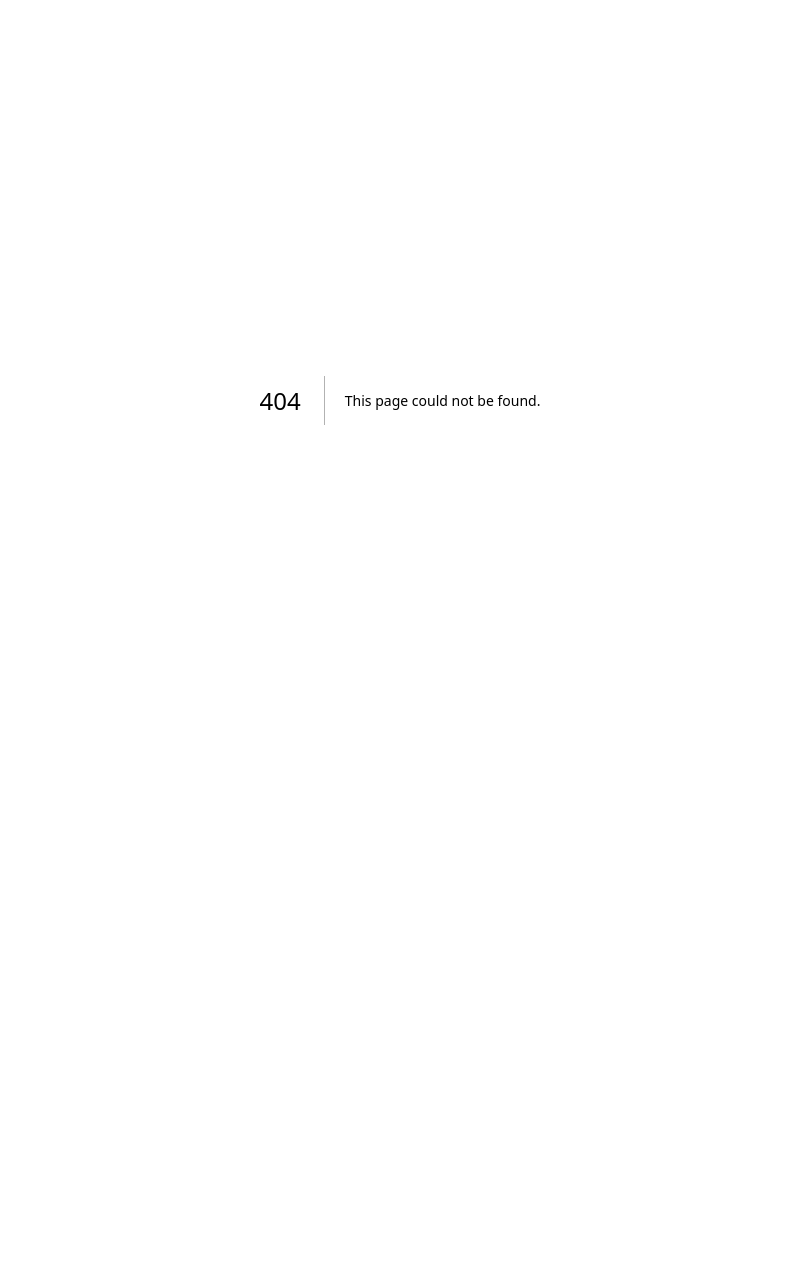
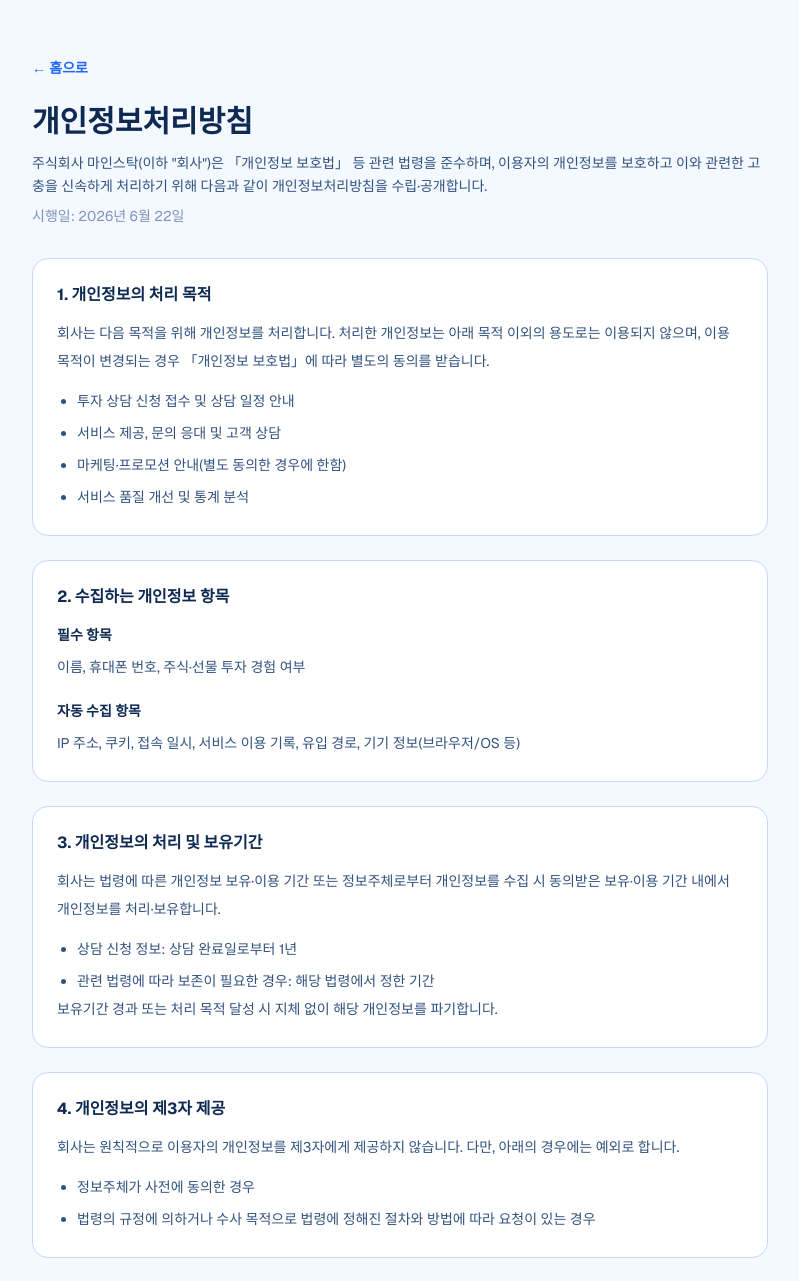
Before and after one commit to yjgoja/minestock-landing, a Next.js app: page /privacy in a window 1280 px wide. Before the commit this address had no page. Shown: the top 1281 px of the page, without its empty margins (240-1039 px from the left). Before the commit the page ends 800 px from the top, so only its background shows below. Built offline with nearby package versions, Linux system fonts and the light colour scheme.

Commit message:
Add privacy policy page at /privacy

```diff
--- /dev/null
+++ b/app/privacy/page.tsx
@@ -0,0 +1,207 @@
+import type { Metadata } from "next";
+import Link from "next/link";
+import SiteFooter from "@/components/SiteFooter";
+
+export const metadata: Metadata = {
+  title: "개인정보처리방침 | 마인스탁",
+  description: "주식회사 마인스탁 개인정보처리방침",
+};
+
+export default function PrivacyPolicyPage() {
+  return (
+    <main className="min-h-screen bg-[#f4f8ff]">
+      <div className="mx-auto w-full max-w-3xl px-4 py-10 md:py-14">
+        <Link
+          href="/"
+          className="text-sm font-semibold text-[#1f66ff] hover:underline"
+        >
+          ← 홈으로
+        </Link>
+
+        <h1 className="mt-6 text-2xl font-black text-[#0e2a52] md:text-3xl">
+          개인정보처리방침
+        </h1>
+        <p className="mt-3 text-sm leading-relaxed text-[#31527f]">
+          주식회사 마인스탁(이하 &quot;회사&quot;)은 「개인정보 보호법」 등
+          관련 법령을 준수하며, 이용자의 개인정보를 보호하고 이와 관련한
+          고충을 신속하게 처리하기 위해 다음과 같이 개인정보처리방침을
+          수립·공개합니다.
+        </p>
+        <p className="mt-2 text-sm text-[#7f93b8]">시행일: 2026년 6월 22일</p>
+
+        <div className="mt-8 space-y-6">
+          <PolicySection title="1. 개인정보의 처리 목적">
+            회사는 다음 목적을 위해 개인정보를 처리합니다. 처리한 개인정보는
+            아래 목적 이외의 용도로는 이용되지 않으며, 이용 목적이 변경되는
+            경우 「개인정보 보호법」에 따라 별도의 동의를 받습니다.
+            <ul className="mt-3 list-disc space-y-1 pl-5">
+              <li>투자 상담 신청 접수 및 상담 일정 안내</li>
+              <li>서비스 제공, 문의 응대 및 고객 상담</li>
+              <li>마케팅·프로모션 안내(별도 동의한 경우에 한함)</li>
+              <li>서비스 품질 개선 및 통계 분석</li>
+            </ul>
+          </PolicySection>
+
+          <PolicySection title="2. 수집하는 개인정보 항목">
+            <p className="font-semibold text-[#0e2a52]">필수 항목</p>
+            <p className="mt-1">이름, 휴대폰 번호, 주식·선물 투자 경험 여부</p>
+            <p className="mt-4 font-semibold text-[#0e2a52]">
+              자동 수집 항목
+            </p>
+            <p className="mt-1">
+              IP 주소, 쿠키, 접속 일시, 서비스 이용 기록, 유입 경로, 기기
+              정보(브라우저/OS 등)
+            </p>
+          </PolicySection>
+
+          <PolicySection title="3. 개인정보의 처리 및 보유기간">
+            회사는 법령에 따른 개인정보 보유·이용 기간 또는 정보주체로부터
+            개인정보를 수집 시 동의받은 보유·이용 기간 내에서 개인정보를
+            처리·보유합니다.
+            <ul className="mt-3 list-disc space-y-1 pl-5">
+              <li>상담 신청 정보: 상담 완료일로부터 1년</li>
+              <li>
+                관련 법령에 따라 보존이 필요한 경우: 해당 법령에서 정한 기간
+              </li>
+            </ul>
+            보유기간 경과 또는 처리 목적 달성 시 지체 없이 해당 개인정보를
+            파기합니다.
+          </PolicySection>
+
+          <PolicySection title="4. 개인정보의 제3자 제공">
+            회사는 원칙적으로 이용자의 개인정보를 제3자에게 제공하지
+            않습니다. 다만, 아래의 경우에는 예외로 합니다.
+            <ul className="mt-3 list-disc space-y-1 pl-5">
+              <li>정보주체가 사전에 동의한 경우</li>
+              <li>법령의 규정에 의하거나 수사 목적으로 법령에 정해진 절차와 방법에 따라 요청이 있는 경우</li>
+            </ul>
+          </PolicySection>
+
+          <PolicySection title="5. 개인정보 처리 위탁">
+            회사는 원활한 서비스 제공을 위해 다음과 같이 개인정보 처리업무를
+            위탁할 수 있습니다.
+            <div className="mt-3 overflow-x-auto rounded-xl border border-[#bfd2ff]">
+              <table className="w-full min-w-[480px] text-left text-sm">
+                <thead className="bg-[#eef4ff] text-[#0e2a52]">
+                  <tr>
+                    <th className="px-4 py-3 font-bold">수탁업체</th>
+                    <th className="px-4 py-3 font-bold">위탁 업무</th>
+                  </tr>
+                </thead>
+                <tbody className="divide-y divide-[#d9e7ff]">
+                  <tr>
+                    <td className="px-4 py-3">Google LLC (Google Sheets)</td>
+                    <td className="px-4 py-3">상담 신청 데이터 저장·관리</td>
+                  </tr>
+                  <tr>
+                    <td className="px-4 py-3">Vercel Inc.</td>
+                    <td className="px-4 py-3">웹사이트 호스팅</td>
+                  </tr>
+                  <tr>
+                    <td className="px-4 py-3">Meta Platforms, Inc.</td>
+                    <td className="px-4 py-3">광고 성과 측정(픽셀)</td>
+                  </tr>
+                  <tr>
+                    <td className="px-4 py-3">Google LLC (Tag Manager)</td>
+                    <td className="px-4 py-3">광고·분석 태그 관리</td>
+                  </tr>
+                </tbody>
+              </table>
+            </div>
+          </PolicySection>
+
+          <PolicySection title="6. 정보주체의 권리·의무 및 행사방법">
+            정보주체는 회사에 대해 언제든지 다음 각 호의 개인정보 보호 관련
+            권리를 행사할 수 있습니다.
+            <ul className="mt-3 list-disc space-y-1 pl-5">
+              <li>개인정보 열람 요구</li>
+              <li>오류 등이 있을 경우 정정 요구</li>
+              <li>삭제 요구</li>
+              <li>처리정지 요구</li>
+            </ul>
+            <p className="mt-3">
+              권리 행사는 아래 연락처로 서면, 이메일 등을 통해 하실 수 있으며,
+              회사는 지체 없이 조치하겠습니다.
+            </p>
+          </PolicySection>
+
+          <PolicySection title="7. 개인정보의 파기">
+            회사는 개인정보 보유기간의 경과, 처리 목적 달성 등 개인정보가
+            불필요하게 되었을 때에는 지체 없이 해당 개인정보를 파기합니다.
+            <ul className="mt-3 list-disc space-y-1 pl-5">
+              <li>전자적 파일: 복구 불가능한 방법으로 영구 삭제</li>
+              <li>종이 문서: 분쇄 또는 소각</li>
+            </ul>
+          </PolicySection>
+
+          <PolicySection title="8. 개인정보의 안전성 확보조치">
+            회사는 개인정보의 안전성 확보를 위해 다음과 같은 조치를 취하고
+            있습니다.
+            <ul className="mt-3 list-disc space-y-1 pl-5">
+              <li>개인정보 접근 권한 최소화</li>
+              <li>개인정보 처리 시스템 접근통제</li>
+              <li>전송 구간 암호화(HTTPS)</li>
+              <li>개인정보 취급자 교육</li>
+            </ul>
+          </PolicySection>
+
+          <PolicySection title="9. 쿠키 및 자동 수집 장치">
+            회사는 이용자에게 맞춤형 서비스와 광고 성과 측정을 위해 쿠키 및
+            유사 기술을 사용할 수 있습니다. 이용자는 브라우저 설정을 통해
+            쿠키 저장을 거부할 수 있으나, 일부 서비스 이용에 제한이 있을 수
+            있습니다.
+          </PolicySection>
+
+          <PolicySection title="10. 개인정보 보호책임자">
+            <div className="mt-3 rounded-xl border border-[#bfd2ff] bg-[#f3f8ff] p-4">
+              <p>
+                <strong className="text-[#0e2a52]">성명:</strong> 김학기
+              </p>
+              <p>
+                <strong className="text-[#0e2a52]">직책:</strong> 대표
+              </p>
+              <p>
+                <strong className="text-[#0e2a52]">연락처:</strong>{" "}
+                <a
+                  href="mailto:yjgoja@gmail.com"
+                  className="text-[#1f66ff] hover:underline"
+                >
+                  yjgoja@gmail.com
+                </a>
+                ,{" "}
+                <a
+                  href="tel:010-8345-0999"
+                  className="text-[#1f66ff] hover:underline"
+                >
+                  010-8345-0999
+                </a>
+              </p>
+            </div>
+          </PolicySection>
+
+          <PolicySection title="11. 개인정보처리방침의 변경">
+            이 개인정보처리방침은 시행일로부터 적용되며, 법령 및 회사 정책
+            변경에 따라 내용이 추가·삭제·수정될 수 있습니다. 변경 시 웹사이트
+            공지사항을 통해 안내합니다.
+          </PolicySection>
+        </div>
+      </div>
+      <SiteFooter />
+    </main>
+  );
+}
+
+function PolicySection({
+  title,
+  children,
+}: {
+  title: string;
+  children: React.ReactNode;
+}) {
+  return (
+    <section className="rounded-2xl border border-[#c7d8fb] bg-white p-6 text-sm leading-7 text-[#31527f]">
+      <h2 className="text-base font-bold text-[#0e2a52]">{title}</h2>
+      <div className="mt-3">{children}</div>
+    </section>
+  );
+}
--- a/components/SiteFooter.tsx
+++ b/components/SiteFooter.tsx
@@ -32,6 +32,11 @@ export default function SiteFooter() {
       <p className="mt-6 text-slate-500">
         © {new Date().getFullYear()} 주식회사 마인스탁. All rights reserved.
       </p>
+      <p className="mt-3">
+        <a href="/privacy" className="text-[#1f66ff] hover:underline">
+          개인정보처리방침
+        </a>
+      </p>
       <p className="mt-2 text-slate-600">
         본 내용은 투자 손실에 대한 책임을 지지 않으며, 과거 수익률이 미래
         수익을 보장하지 않습니다.
```
